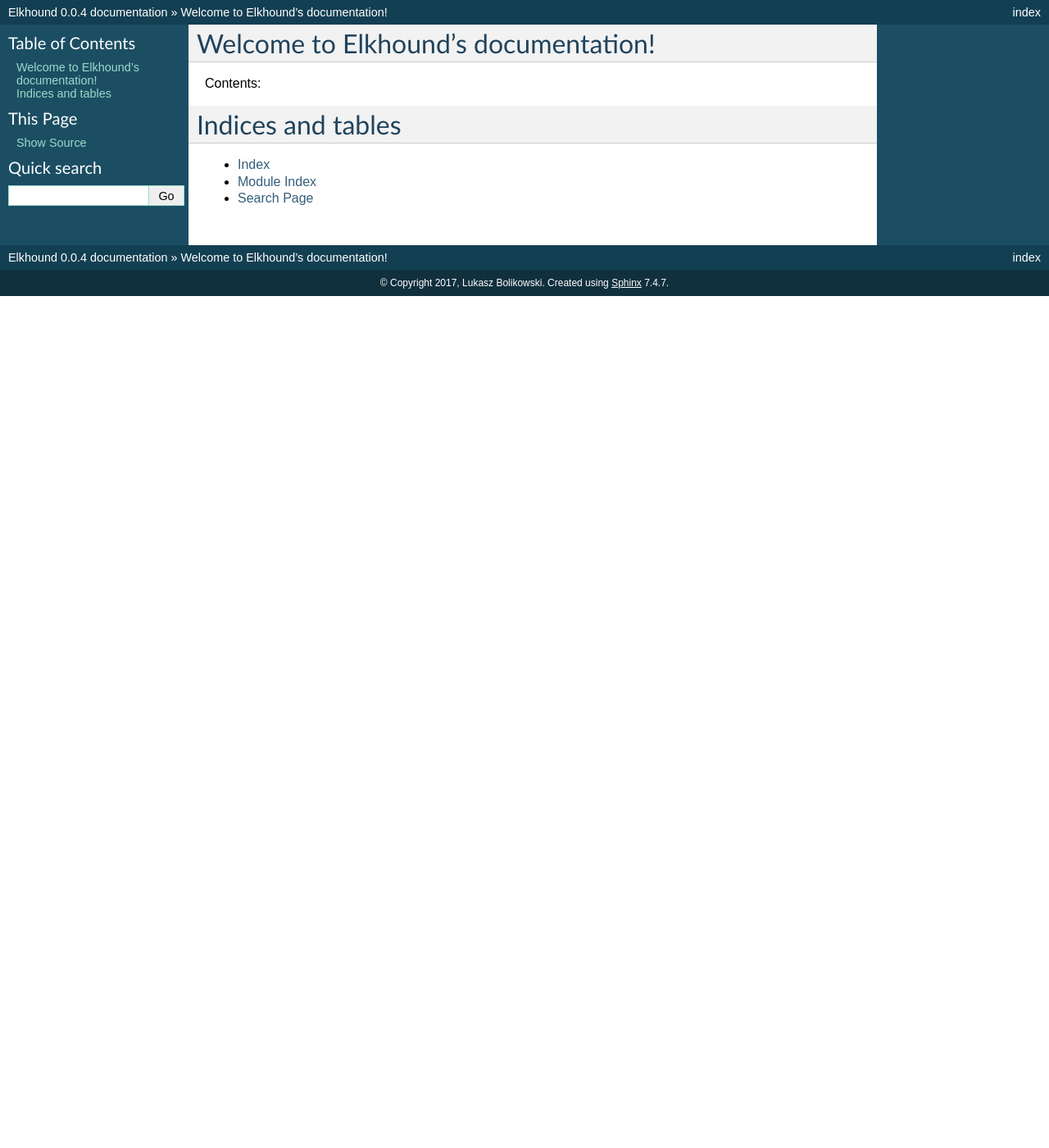
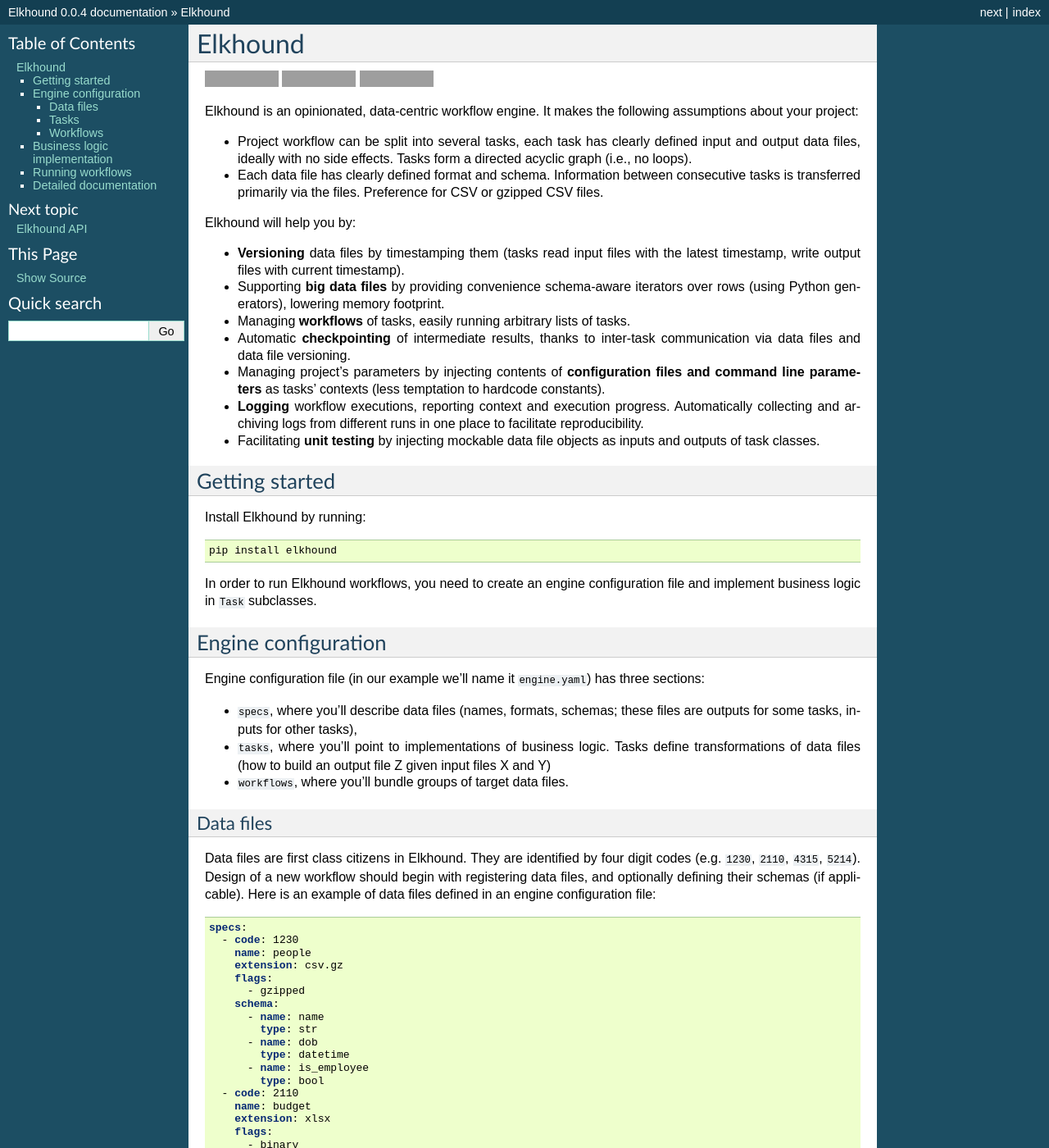
Before and after one commit to elkhound/elkhound, a Sphinx documentation site: the page built from docs/index.rst, in a window 1280 px wide and 1400 px high. Shown: the whole window at 82% size. Built offline with Sphinx 7.4.7, drawn with Linux system fonts in a browser that asks for light colours; some of the changed text lies outside the part shown; grey boxes are pictures that could not be loaded.

Commit message:
Structuring documentation.

```diff
--- a/README.rst
+++ b/README.rst
@@ -19,6 +23,15 @@
 * **Logging** workflow executions, reporting context and execution progress. Automatically collecting and archiving logs from different runs in one place to facilitate reproducibility.
 * Facilitating **unit testing** by injecting mockable data file objects as inputs and outputs of task classes.
 
+Getting started
+---------------
+
+Install Elkhound by running:
+
+.. code:: bash
+
+   pip install elkhound
+
 In order to run Elkhound workflows, you need to create
 an engine configuration file
 and implement business logic in ``Task`` subclasses.
@@ -32,6 +45,9 @@
 * ``specs``, where you'll describe data files (names, formats, schemas; these files are outputs for some tasks, inputs for other tasks),
 * ``tasks``, where you'll point to implementations of business logic. Tasks define transformations of data files (how to build an output file Z given input files X and Y)
 * ``workflows``, where you'll bundle groups of target data files.
+
+Data files
+~~~~~~~~~~
 
 Data files are first class citizens in Elkhound.
 They are identified by four digit codes (e.g. ``1230``, ``2110``, ``4315``, ``5214``).
@@ -68,6 +84,9 @@
         flags:
           - directory
 
+Tasks
+~~~~~
+
 Tasks are Python classes that take zero or more data files on input
 and produce zero or more data files on output.
 Each task class has to implement three methods:
@@ -90,6 +109,9 @@
 * ``DownloadDataTask`` takes no data files on input, produces ``1230`` and ``2110`` on output.
 * ``GenerateReportTask`` takes ``1230`` and ``2110`` on input, produces ``4315`` on output.
 * ``PlotBudgetTask`` takes ``2110`` on input, produces ``5214`` on output.
+
+Workflows
+~~~~~~~~~
 
 Workflows are named lists of targets, i.e., data files to be created.
 Here is an example (excerpt of an engine configuration file):
--- /dev/null
+++ b/docs/api.rst
@@ -0,0 +1,5 @@
+Elkhound API
+============
+
+.. automodule:: elkhound
+   :members:
--- a/docs/conf.py
+++ b/docs/conf.py
@@ -124,7 +124,7 @@
 # The theme to use for HTML and HTML Help pages.  See the documentation for
 # a list of builtin themes.
 #
-html_theme = 'classic'
+html_theme = 'default'
 
 # Theme options are theme-specific and customize the look and feel of a theme
 # further.  For a list of options available for each theme, see the
--- a/docs/index.rst
+++ b/docs/index.rst
@@ -3,17 +3,15 @@
    You can adapt this file completely to your liking, but it should at least
    contain the root `toctree` directive.
 
-Welcome to Elkhound's documentation!
-====================================
+Elkhound
+========
 
-Contents:
+.. include:: ../README.rst
+
+Detailed documentation
+----------------------
 
 .. toctree::
    :maxdepth: 2
 
-Indices and tables
-==================
-
-* :ref:`genindex`
-* :ref:`modindex`
-* :ref:`search`
+   api.rst
```
Also changed, not shown: other parts of README.rst (+4 -0 lines).
